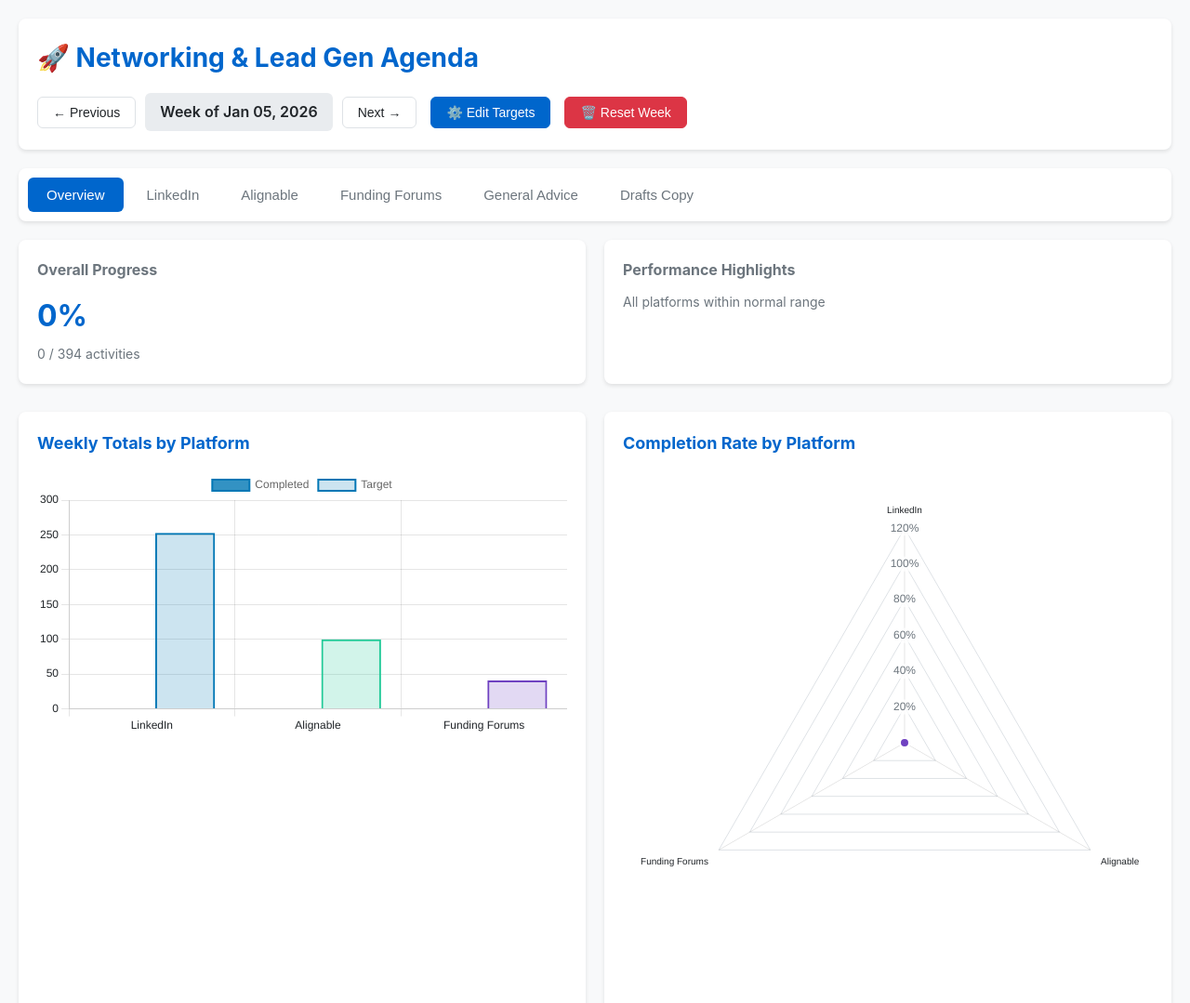
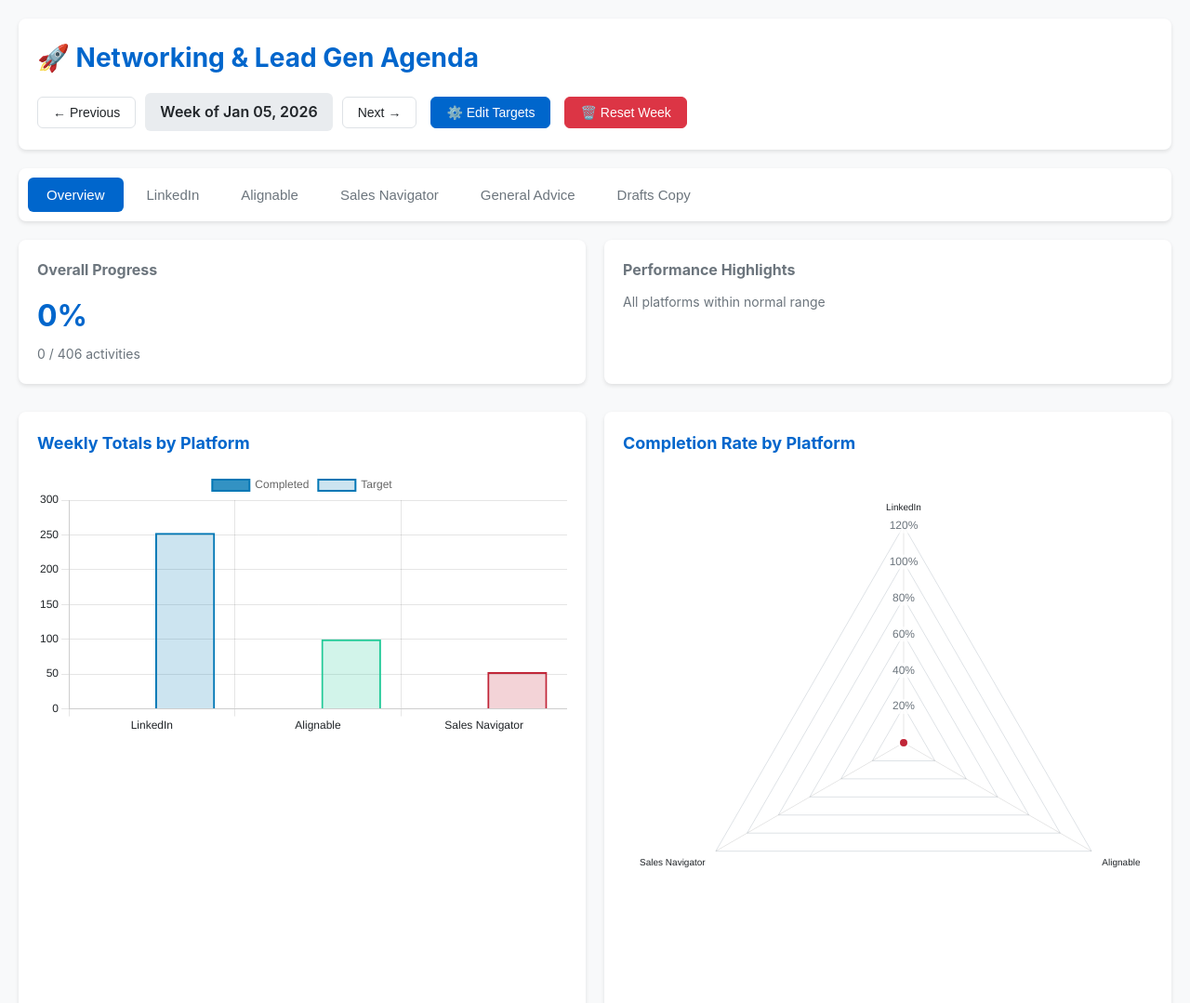
Before and after one commit to Meggatrax/qnectra-notebook, a plain HTML site: page dashboards/networking-lead-gen-agenda.html in a window 1280 px wide. Shown: the top 1079 px of the page at 93% size. Drawn offline with nearby package versions, Linux system fonts and the light colour scheme.

Commit message:
update network page

```diff
--- a/dashboards/networking-lead-gen-agenda.html
+++ b/dashboards/networking-lead-gen-agenda.html
@@ -703,7 +703,7 @@
             <button class="tab active" data-tab="overview">Overview</button>
             <button class="tab" data-tab="linkedin">LinkedIn</button>
             <button class="tab" data-tab="alignable">Alignable</button>
-            <button class="tab" data-tab="fundingForums">Funding Forums</button>
+            <button class="tab" data-tab="salesNav">Sales Navigator</button>
             <button class="tab" data-tab="advice">General Advice</button>
             <button class="tab" data-tab="drafts">Drafts Copy</button>
         </div>
@@ -736,10 +736,10 @@
             </div>
         </div>
 
-        <div id="fundingForums" class="tab-content">
+        <div id="salesNav" class="tab-content">
             <div class="platform-layout">
-                <div class="main-content" id="fundingForumsContent"></div>
-                <div class="sidebar" id="fundingForumsSidebar"></div>
+                <div class="main-content" id="salesNavContent"></div>
+                <div class="sidebar" id="salesNavSidebar"></div>
             </div>
         </div>
 
@@ -818,23 +818,29 @@
                     'Focus on relationship-centered professionals and aligned service providers'
                 ]
             },
-            fundingForums: {
-                name: 'Funding Forums',
-                color: '#6f42c1',
+            salesNav: {
+                name: 'Sales Navigator',
+                color: '#C12638',
                 tasks: [
-                    { id: 'reading', label: 'Threads read with value-add', type: 'daily', defaultTarget: 5, tooltip: 'Read threads where you can provide meaningful insights' },
-                    { id: 'replies', label: 'Helpful replies posted', type: 'daily', defaultTarget: 1, tooltip: 'Expert responses that help others and showcase your knowledge' },
-                    { id: 'outreach', label: 'Direct outreach from forum leads', type: 'daily', defaultTarget: 2, tooltip: 'Private messages to promising forum members' },
-                    { id: 'topics', label: 'New topics started', type: 'weekly', defaultTarget: 1, tooltip: 'Original discussion threads you initiate' }
+                    { id: 'savedSearchReview', label: 'Saved search or list opened', type: 'daily', defaultTarget: 1, tooltip: 'Open one saved search or list - consistency creates signal' },
+                    { id: 'leadsScanned', label: 'Leads scanned (Qnèctra Scanner)', type: 'daily', defaultTarget: 5, tooltip: 'Scan 5-10 leads using the right-side panel only' },
+                    { id: 'qualifiedSaves', label: 'Qualified leads saved', type: 'daily', defaultTarget: 2, tooltip: 'Quality beats volume - save strong fits only' },
+                    { id: 'notesAdded', label: 'Notes added to saved leads', type: 'daily', defaultTarget: 2, tooltip: 'Short, observational notes on tools, language, structure' },
+                    { id: 'listReview', label: 'Saved leads reviewed & cleaned', type: 'weekly', defaultTarget: 1, tooltip: 'Remove false positives - if they would not buy, they do not belong' },
+                    { id: 'patternDocumentation', label: 'Recurring patterns documented', type: 'weekly', defaultTarget: 1, tooltip: 'Document patterns in tools, offers, pain points' },
+                    { id: 'listRefinement', label: 'Lead list created/refined', type: 'weekly', defaultTarget: 1, tooltip: 'Each list should answer one question only' }
                 ],
                 guidance: [
-                    'Target threads where founders are asking about your domain expertise',
-                    'Provide frameworks, not just opinions — be the authority',
-                    'Cite data or case studies when possible to build credibility',
-                    'Avoid sales-y language; lead with genuine helpfulness',
-                    'DM founders who ask smart questions or share aligned values',
-                    'Start threads that invite discussion and showcase thought leadership',
-                    'Track which types of replies get the most engagement'
+                    'Use Sales Nav as a signal-capture and ICP validation system — not a mass outreach tool',
+                    'Optimize for signal, not outcomes — your job is to observe, not convert',
+                    'Consistency beats intensity — short, regular usage (15-30 min daily) outperforms sporadic deep dives',
+                    'Start broad, narrow late — perfect filters upfront always hide signal',
+                    'Lists are experiments, not storage — each list should answer one question',
+                    'Credits are inventory, not pressure — never use credits out of habit or because they are expiring',
+                    'Notes compound value — a saved lead without a note is unfinished work',
+                    'Avoid premature outreach — early outreach pollutes signal and forces positioning too soon',
+                    'Review weekly, decide monthly — never collapse these time horizons',
+                    'If Sales Nav feels noisy, your ICP is not finished — pause, refine, continue'
                 ]
             }
         };
@@ -1060,7 +1066,7 @@
             renderOverview();
             renderPlatform('linkedin');
             renderPlatform('alignable');
-            renderPlatform('fundingForums');
+            renderPlatform('salesNav');
             renderAdvice();
             renderDrafts();
         }
@@ -1219,6 +1225,35 @@
                         <li><strong>Late Afternoon (3-5 PM):</strong> Follow-ups, forum participation, event planning</li>
                         <li><strong>Batch similar tasks:</strong> Send all connection requests at once, write all DMs together</li>
                         <li><strong>Quality over quantity:</strong> 10 thoughtful interactions beat 50 generic ones</li>
+                    </ul>
+                </div>
+
+                <div class="advice-section">
+                    <h3>🎯 Sales Navigator Operating Principles</h3>
+                    <h4>What Sales Navigator Is For</h4>
+                    <ul>
+                        <li>Sales Navigator is a <strong>signal discovery and market intelligence tool</strong></li>
+                        <li>Success means: Sharpens ICP clarity, reduces false positives, reveals repeatable patterns, builds a clean lead bench</li>
+                        <li>It is <strong>not</strong> successful based on replies, meetings, or revenue at this stage</li>
+                    </ul>
+
+                    <h4>Core Operating Rules</h4>
+                    <ul>
+                        <li><strong>Optimize for signal, not outcomes:</strong> Your job is to observe, not convert. If your understanding of the market is improving month over month, the platform is working</li>
+                        <li><strong>Consistency beats intensity:</strong> Short, regular usage (15-30 min most days) outperforms long sporadic sessions, endless filter tweaking, or "let me just check one more thing"</li>
+                        <li><strong>Start broad, narrow late:</strong> Begin with a correct but imperfect ICP universe. Narrow through lists, manual qualification, notes and pattern recognition. Perfect filters upfront always hide signal</li>
+                        <li><strong>Lists are experiments, not storage:</strong> Each list should answer one question (e.g., "Who runs group programs?", "Who uses Skool?"). If a list doesn't teach you something, refactor or delete it</li>
+                        <li><strong>Credits are inventory, not pressure:</strong> Never use credits out of habit, because they're expiring, or to "see what happens". Always batch credits around a clear objective, specific list, and low-risk action</li>
+                        <li><strong>Notes compound value:</strong> A saved lead without a note is unfinished work. Good notes are short, observational, and specific (tools, language, structure). Future decisions depend on past notes</li>
+                        <li><strong>Avoid premature outreach:</strong> Early outreach pollutes signal, forces positioning too soon, and creates false feedback. Silence ≠ failure. Confusion = failure</li>
+                        <li><strong>Review weekly, decide monthly:</strong> Daily: execute. Weekly: learn. Monthly: decide. Never collapse these time horizons</li>
+                        <li><strong>Noise is a signal:</strong> If Sales Nav feels noisy, your ICP isn't finished, lists need refinement, or you're asking the platform for certainty too early. Pause, refine, continue</li>
+                    </ul>
+
+                    <h4>The True Success Metric</h4>
+                    <ul>
+                        <li>Sales Navigator is earning its cost if you can honestly say: <strong>"I understand this market better than I did last month"</strong></li>
+                        <li>Operating posture: Signal > Activity, Clarity > Volume, Discipline > Hustle</li>
                     </ul>
                 </div>
 
```
